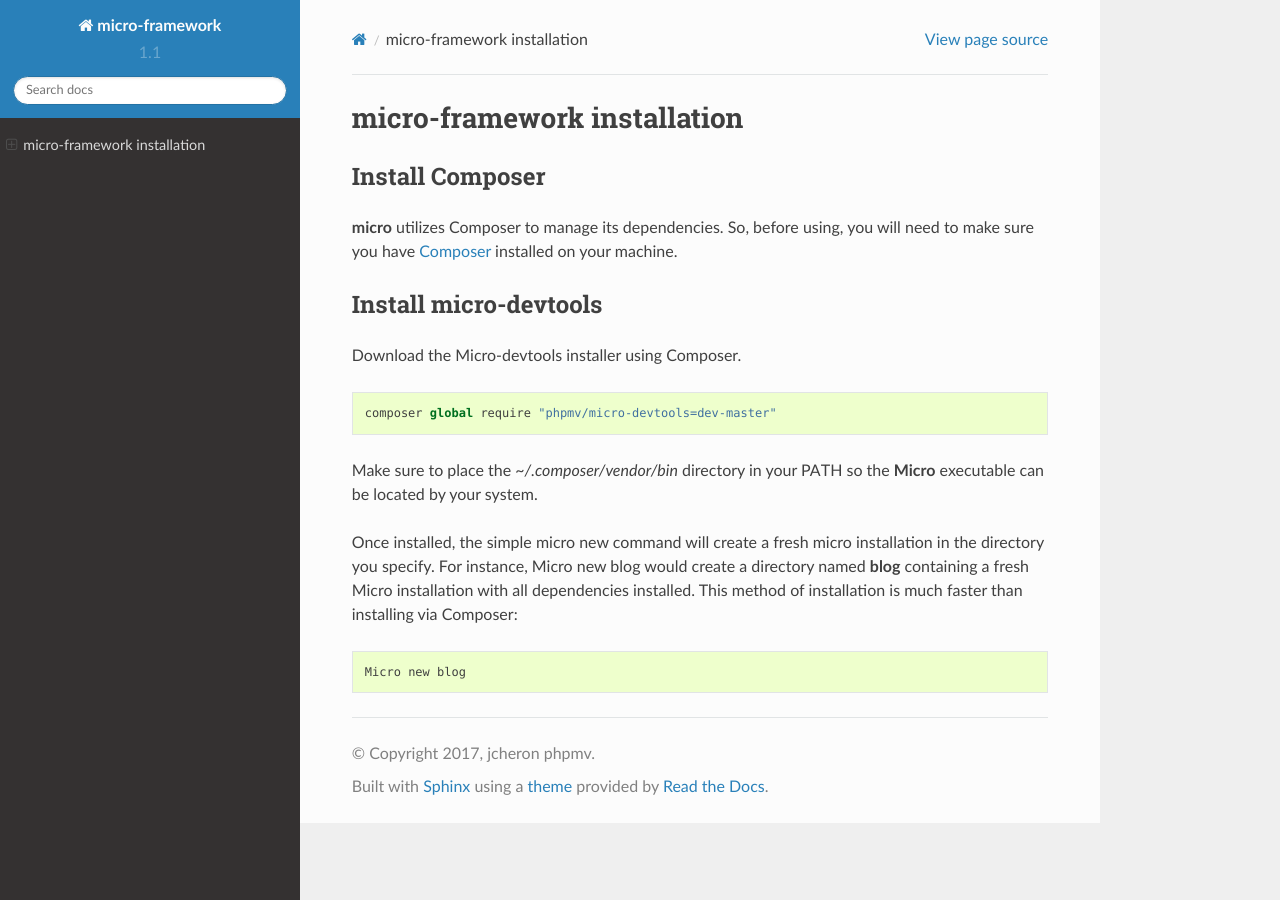
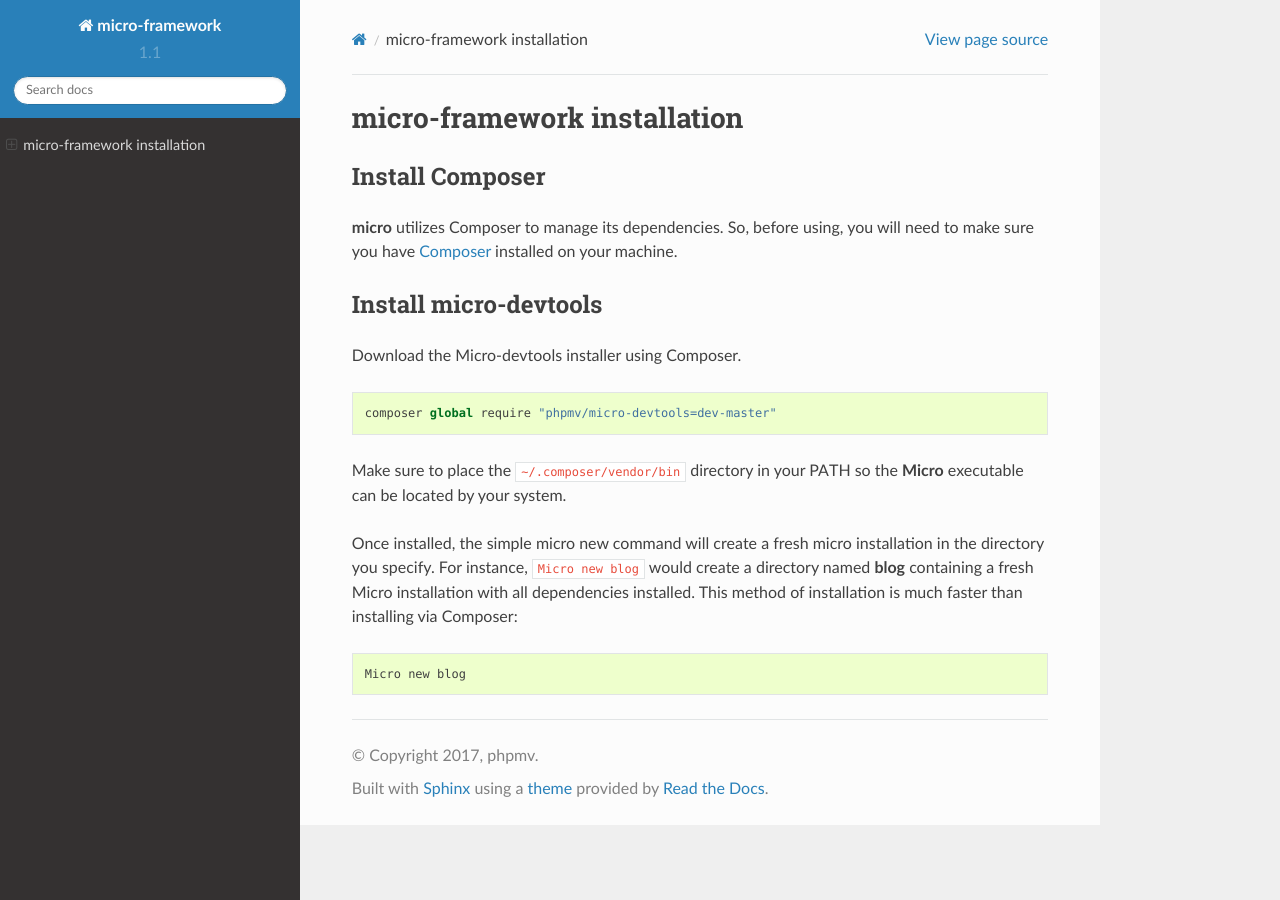
Before and after one commit to phpMv/ubiquity, a Sphinx documentation site: the page built from docs/install.rst, in a window 1280 px wide. Built offline with Sphinx 7.4.7 and the Read the Docs theme 2.0.0, drawn with Linux system fonts in a browser that asks for light colours.

Commit message:
docs conf update

```diff
--- a/docs/conf.py
+++ b/docs/conf.py
@@ -47,8 +47,8 @@ master_doc = 'index'
 
 # General information about the project.
 project = 'micro-framework'
-copyright = '2017, jcheron phpmv'
-author = 'jcheron phpmv'
+copyright = '2017, phpmv'
+author = 'phpmv'
 
 # The version info for the project you're documenting, acts as replacement for
 # |version| and |release|, also used in various other places throughout the
@@ -128,7 +128,7 @@ latex_elements = {
 #  author, documentclass [howto, manual, or own class]).
 latex_documents = [
     (master_doc, 'micro-framework.tex', 'micro-framework Documentation',
-     'jcheron phpmv', 'manual'),
+     'phpmv', 'manual'),
 ]
 
 
--- a/docs/install.rst
+++ b/docs/install.rst
@@ -11,9 +11,9 @@ Download the Micro-devtools installer using Composer.
 ::
     composer global require "phpmv/micro-devtools=dev-master"
 
-Make sure to place the `~/.composer/vendor/bin` directory in your PATH so the **Micro** executable can be located by your system.
+Make sure to place the ``~/.composer/vendor/bin`` directory in your PATH so the **Micro** executable can be located by your system.
 
 
 Once installed, the simple micro new command will create a fresh micro installation in the directory you specify.
-For instance, Micro new blog would create a directory named **blog** containing a fresh Micro installation with all dependencies installed. This method of installation is much faster than installing via Composer: ::
+For instance, ``Micro new blog`` would create a directory named **blog** containing a fresh Micro installation with all dependencies installed. This method of installation is much faster than installing via Composer: ::
     Micro new blog
```
